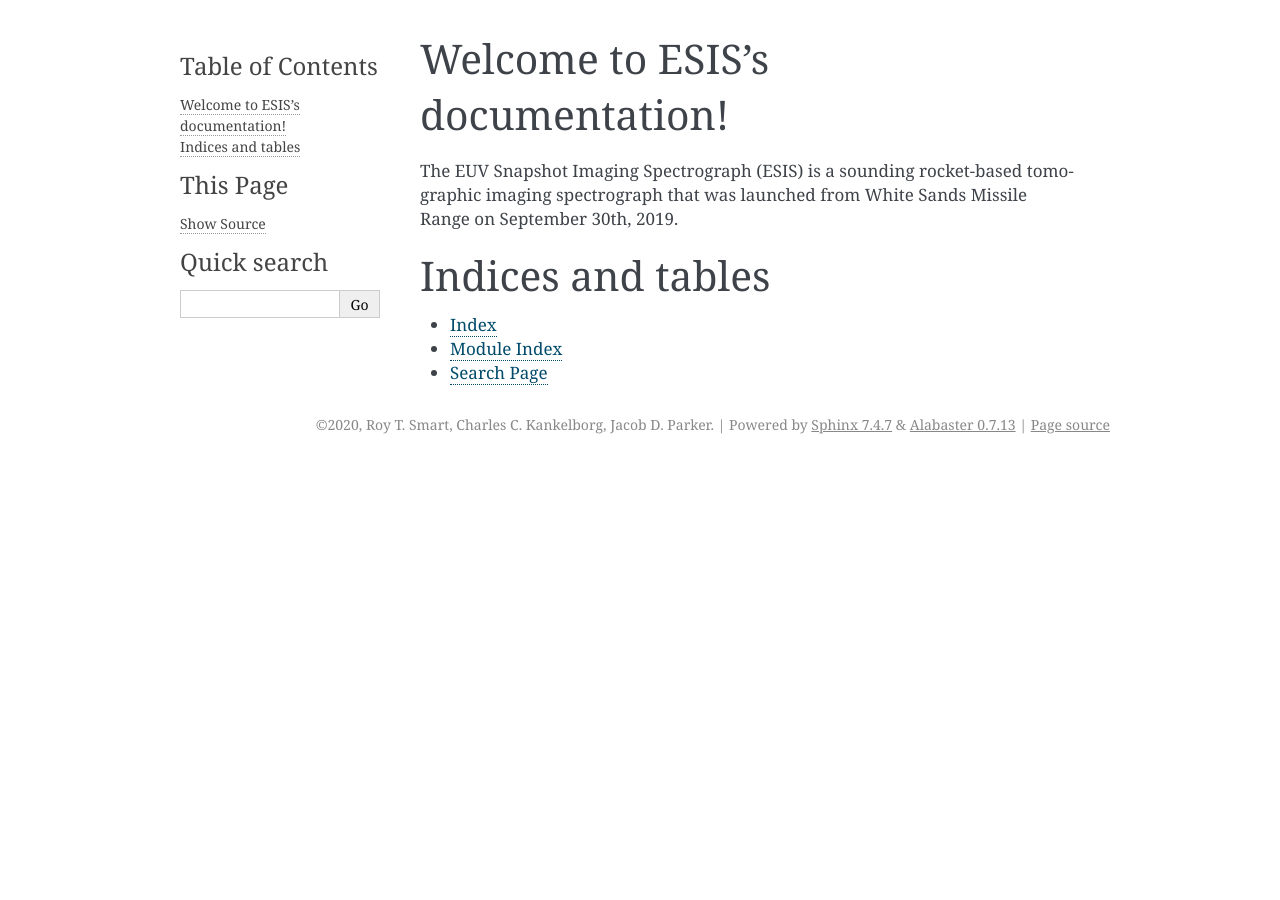
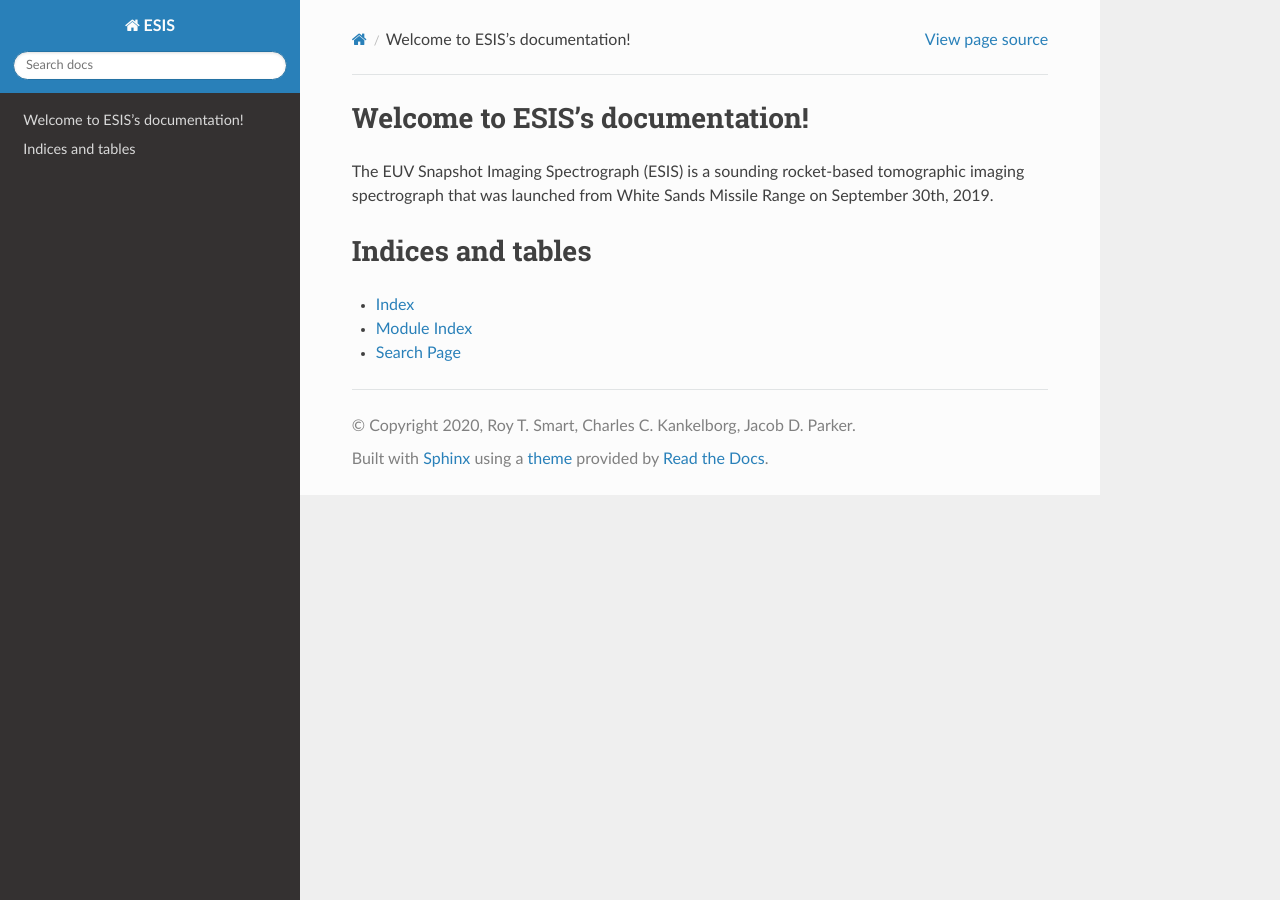
Before and after one commit to Kankelborg-Group/ESIS, a Sphinx documentation site: the page built from docs/index.rst, in a window 1280 px wide. Built offline with Sphinx 7.4.7 and the Read the Docs theme 2.0.0, drawn with Linux system fonts in a browser that asks for light colours.

Commit message:
- Changed theme to readthedocs.

```diff
--- a/docs/conf.py
+++ b/docs/conf.py
@@ -10,9 +10,9 @@
 # add these directories to sys.path here. If the directory is relative to the
 # documentation root, use os.path.abspath to make it absolute, like shown here.
 #
-# import os
-# import sys
-# sys.path.insert(0, os.path.abspath('.'))
+import os
+import sys
+sys.path.insert(0, os.path.abspath('..'))
 
 
 # -- Project information -----------------------------------------------------
@@ -28,6 +28,7 @@ author = 'Roy T. Smart, Charles C. Kankelborg, Jacob D. Parker'
 # extensions coming with Sphinx (named 'sphinx.ext.*') or your custom
 # ones.
 extensions = [
+    'sphinx.ext.autodoc'
 ]
 
 # Add any paths that contain templates here, relative to this directory.
@@ -44,7 +45,7 @@ exclude_patterns = ['_build', 'Thumbs.db', '.DS_Store']
 # The theme to use for HTML and HTML Help pages.  See the documentation for
 # a list of builtin themes.
 #
-html_theme = 'alabaster'
+html_theme = 'sphinx_rtd_theme'
 
 # Add any paths that contain custom static files (such as style sheets) here,
 # relative to this directory. They are copied after the builtin static files,
```
